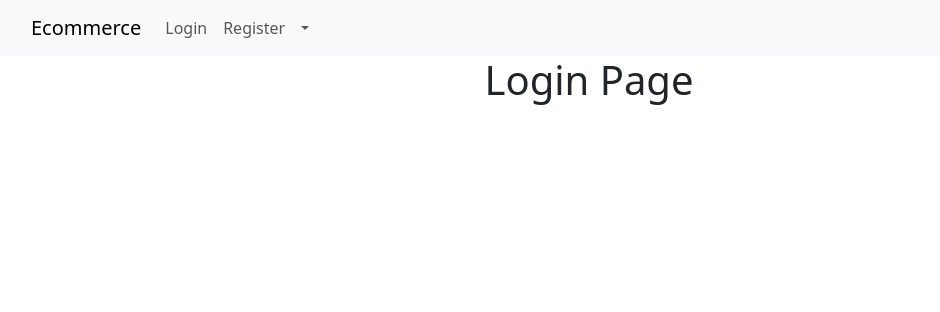
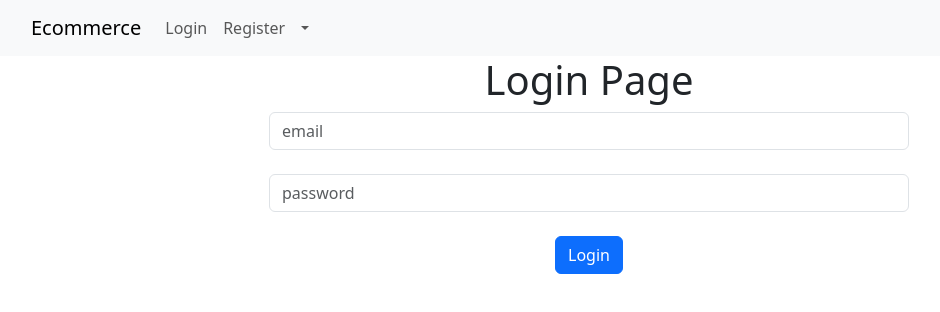
Before and after one commit to Naduladisanayaka494/Ecommerce---React, a React (Create React App) app: page /login in a window 1280 px wide. Shown: the top 312 px of the page, without its empty margins (51-991 px from the left). Built offline with nearby package versions, Linux system fonts and the light colour scheme.

Commit message:
login worked

```diff
--- a/src/Login.js
+++ b/src/Login.js
@@ -2,17 +2,42 @@ import Header from './Header';
 import React, { useState ,useEffect} from "react"
 import { useNavigate } from 'react-router-dom';
 function Login() {
+    const [email, setEmail] = useState("")
+    const[password,setPassword]=useState("")
     useEffect(() => {
         if (localStorage.getItem('user-info'))
         {
             navigate("/add")
         }
-    },[])
+    }, [])
+
+    async function login() {
+    let item = { email, password };
+    let result = await fetch("http://127.0.0.1:8000/api/login", {
+        method: 'POST',
+        body: JSON.stringify(item),
+        headers: {
+            "Content-Type": 'application/json',
+            "Accept": 'application/json'
+        }
+    });
+    result = await result.json(); // Add parentheses here to call the function
+    localStorage.setItem("user-info", JSON.stringify(result));
+    navigate("/add");
+}
+
 
       const navigate = useNavigate();
     return (
           <><Header /><div>
             <h1>Login Page</h1>
+            <div className='col-sm-6 offset-sm-3'>
+                <input type='text' placeholder='email' onChange={(e)=>setEmail(e.target.value)} className='form-control'></input>
+                <br />
+                 <input type='password' placeholder='password'  onChange={(e)=>setPassword(e.target.value)} className='form-control'></input>
+                <br />
+                <button onClick={login} className='btn btn-primary'>Login</button>
+            </div>
         </div></>
     )
 }
```
